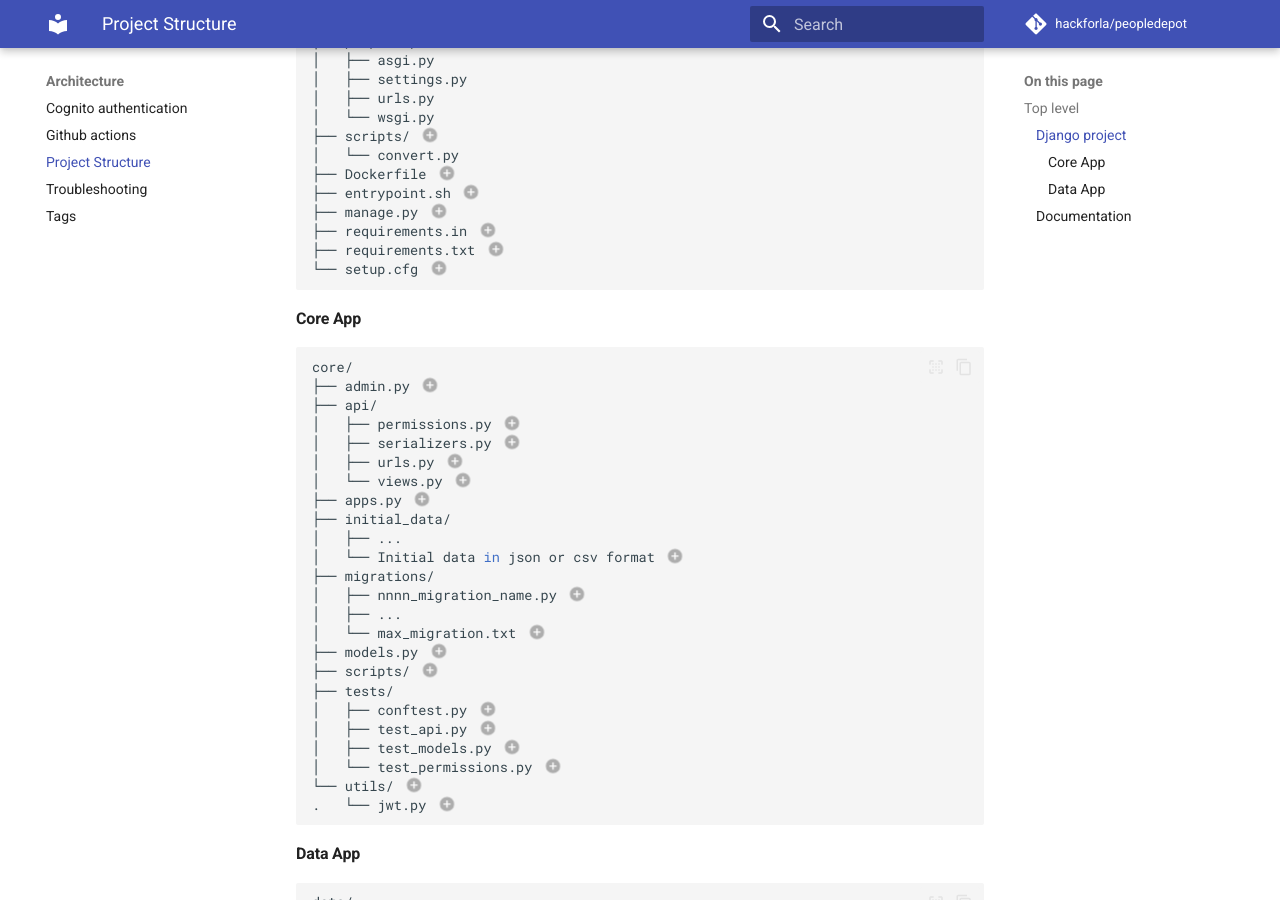
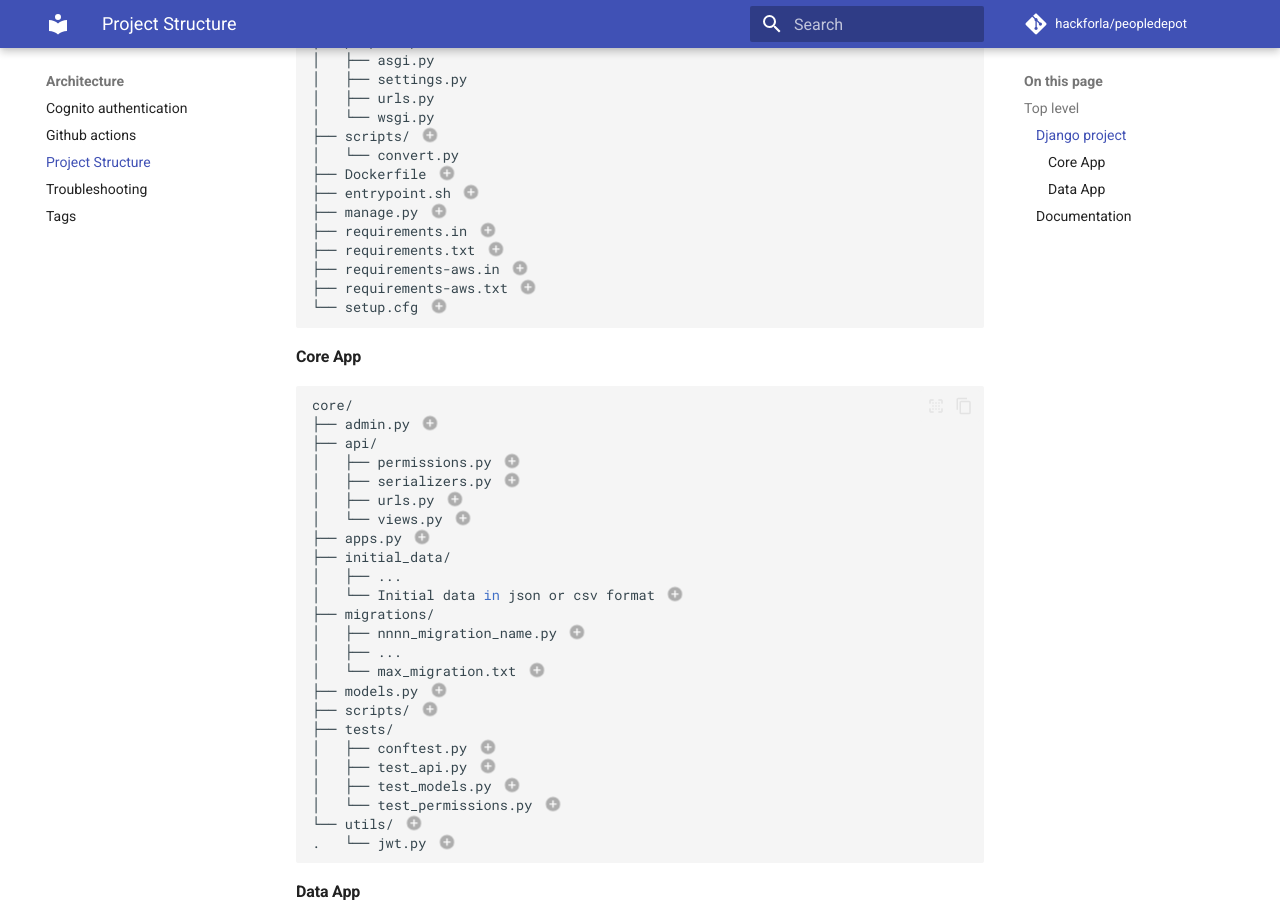
Before and after one commit to hackforla/peopledepot, an MkDocs documentation site: the page built from docs/architecture/project_structure.md, in a window 1280 px wide and 900 px high, scrolled down 593 px. Built offline with MkDocs 1.6.1 and Material for MkDocs 9.7.7, drawn with Linux system fonts in a browser that asks for light colours; comment, search, counter and statistics services are not loaded.

Commit message:
solving, Split requirements into dev and AWS #671

````diff
--- a/docs/architecture/project_structure.md
+++ b/docs/architecture/project_structure.md
@@ -37,7 +37,9 @@ app/
 ├── manage.py # (7)!
 ├── requirements.in # (8)!
 ├── requirements.txt # (9)!
-└── setup.cfg # (10)!
+├── requirements-aws.in # (10)!
+├── requirements-aws.txt # (11)!
+└── setup.cfg # (12)!
 ```
 
 1. The core app in django. This app contains the API and models. See [Core App](#core-app) below for details.
@@ -47,8 +49,10 @@ app/
 1. Dockerfile used to build the Docker image.
 1. Entrypoint script called by the Docker image.
 1. Django manage.py script. In nearly all cases, there's no good reason to change this. Just leave it alone.
-1. Requirements.in file used by `uv pip compile`. See the [uv tool](uv.md) for details.
-1. Requirements.txt file generated by `uv pip install`. Do not modify this file. Edit the `requirements.in` file instead. See the [uv tool](uv.md) for details.
+1. Development requirements source file used by `uv pip compile`. Contains all dependencies including dev/test packages. See the [uv tool](uv.md) for details.
+1. Development requirements file generated from `requirements.in`. Do not modify this file directly. Edit `requirements.in` instead. See the [uv tool](uv.md) for details.
+1. AWS/production requirements source file. Contains only production dependencies — no dev or test packages.
+1. AWS/production requirements file generated from `requirements-aws.in`. Do not modify this file directly. Edit `requirements-aws.in` instead.
 1. Config file for development support tools such as `flake8` and `pytest`. `flake8` is the only tool that doesn't support `pyproject.toml` yet, which is why we have this file.
 
 #### Core App
````
Also changed, not shown: 3 other files.
